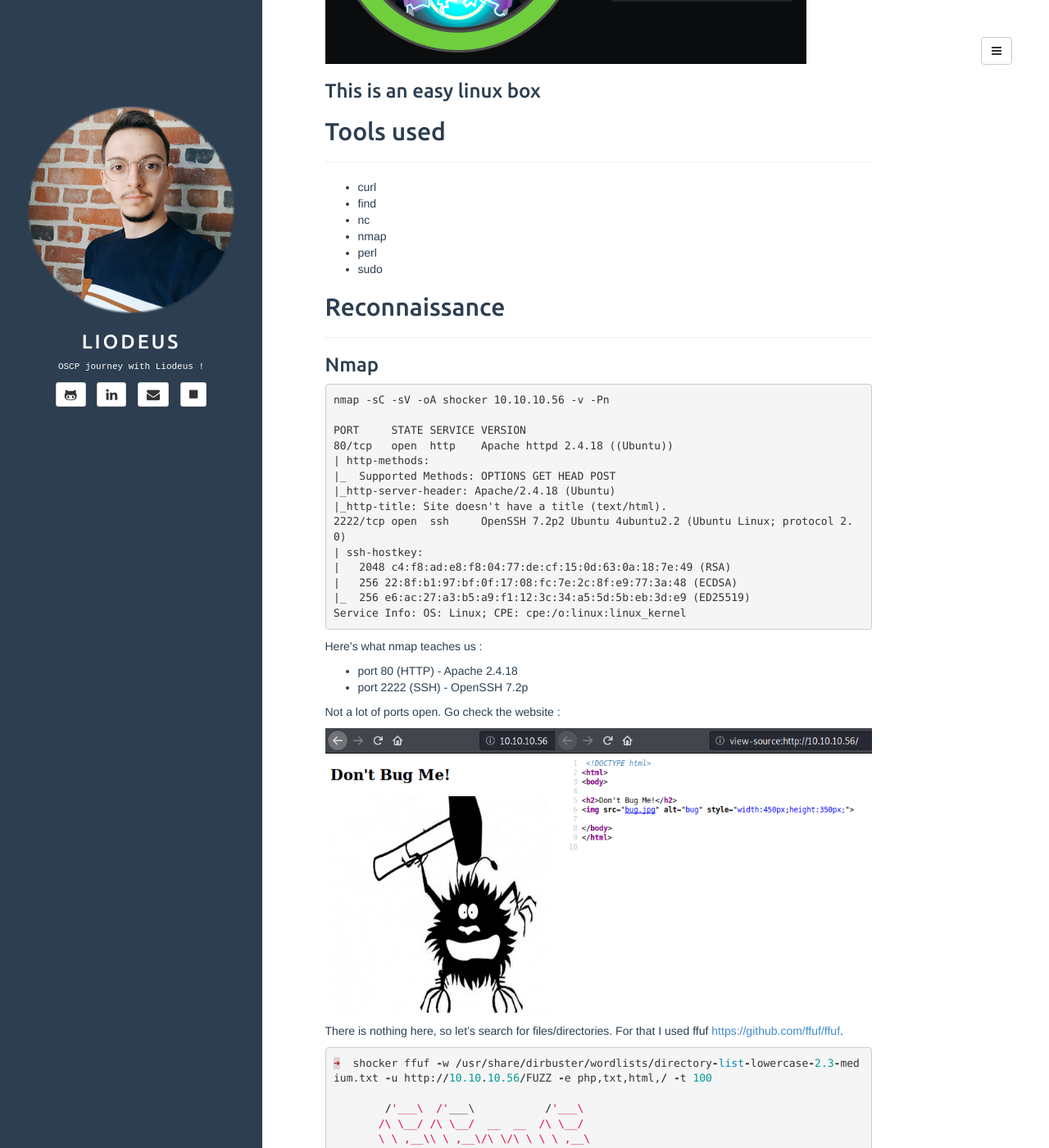
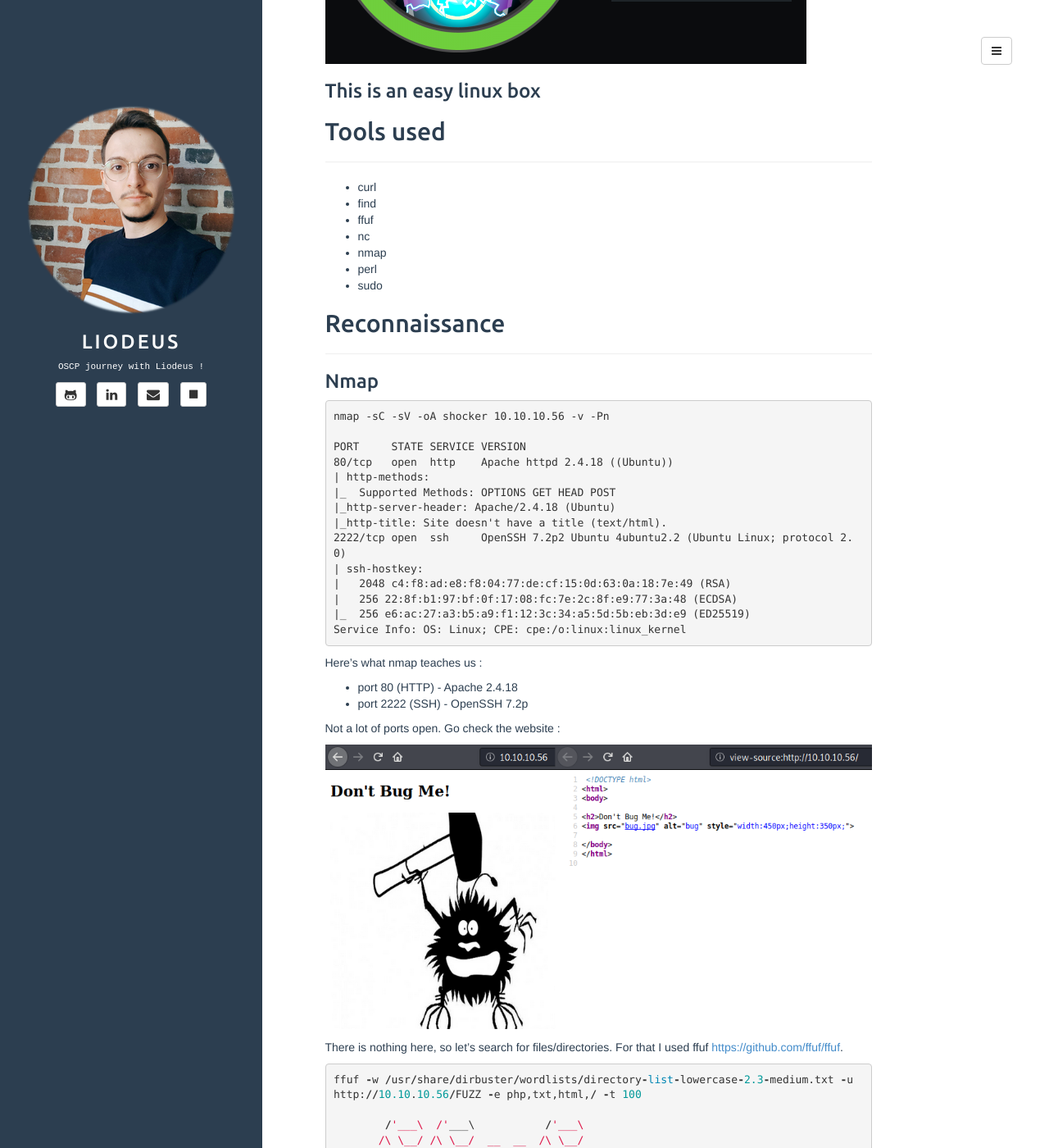
Before and after one commit to Liodeus/liodeus.github.io, a Jekyll site: the page built from _posts/2020-07-19-shocker.md, in a window 1280 px wide and 1400 px high, scrolled down 415 px. Shown: the whole window at 82% size. Built offline with Jekyll 4.4.1, drawn with Linux system fonts in a browser that asks for light colours.

Commit message:
Add files via upload

````diff
--- a/_posts/2020-07-19-shocker.md
+++ b/_posts/2020-07-19-shocker.md
@@ -15,6 +15,7 @@ description: "Shocker write-up"
 
 - curl
 - find
+- ffuf
 - nc
 - nmap
 - perl
@@ -55,7 +56,7 @@ Not a lot of ports open. Go check the website :
 There is nothing here, so let's search for files/directories. For that I used ffuf [https://github.com/ffuf/ffuf](https://github.com/ffuf/ffuf).
 
 ```python
-➜  shocker ffuf -w /usr/share/dirbuster/wordlists/directory-list-lowercase-2.3-medium.txt -u http://10.10.10.56/FUZZ -e php,txt,html,/ -t 100
+ffuf -w /usr/share/dirbuster/wordlists/directory-list-lowercase-2.3-medium.txt -u http://10.10.10.56/FUZZ -e php,txt,html,/ -t 100
 
         /'___\  /'___\           /'___\
        /\ \__/ /\ \__/  __  __  /\ \__/
````
Also changed, not shown: other parts of _posts/2020-07-19-shocker.md (+1 -1 lines).
